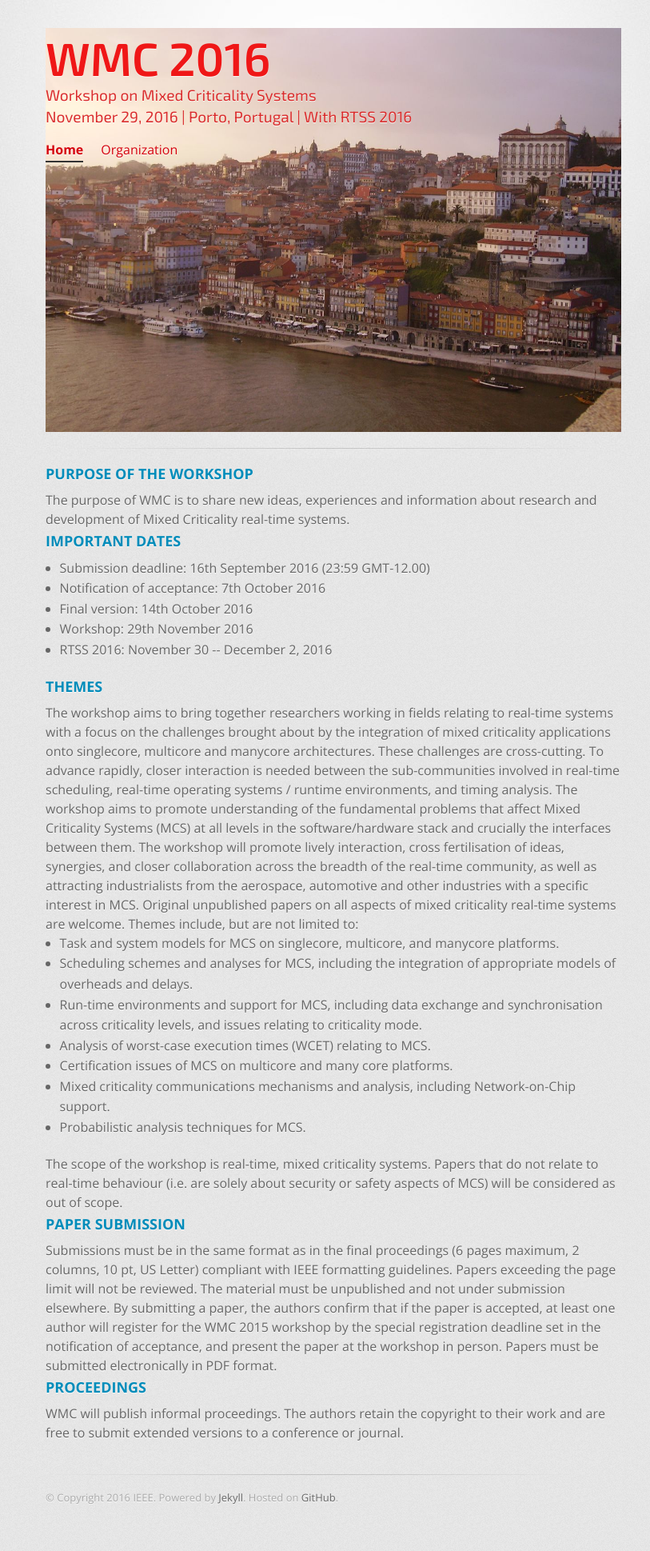
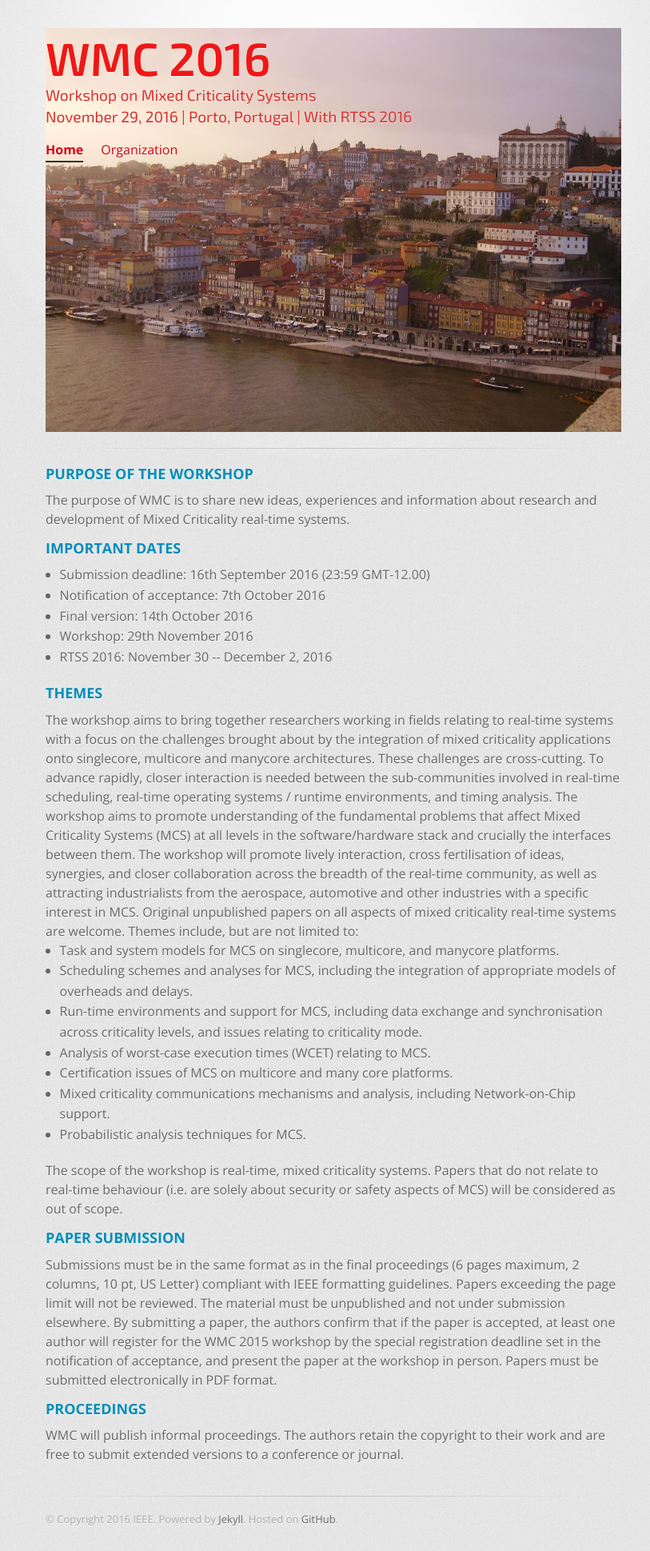
Before and after one commit to GSathish/wmc2016, a Jekyll site: the page built from index.html, in a window 1280 px wide. Shown: the whole page at 80% size, without its empty margins (223-1036 px from the left). Built offline with Jekyll 4.4.1, drawn with Linux system fonts in a browser that asks for light colours; before the commit the page ends 1913 px from its top, so only the background shows below that.

Commit message:
Updated margins for H3

```diff
--- a/stylesheets/stylesheet.css
+++ b/stylesheets/stylesheet.css
@@ -62,6 +62,8 @@ h3 {
   color: #008cba;
   font-size: 18px;
   font-weight: bold;
+  margin-top: 12px;
+  margin-bottom: 8px;
 }
 
 h4 {
```
